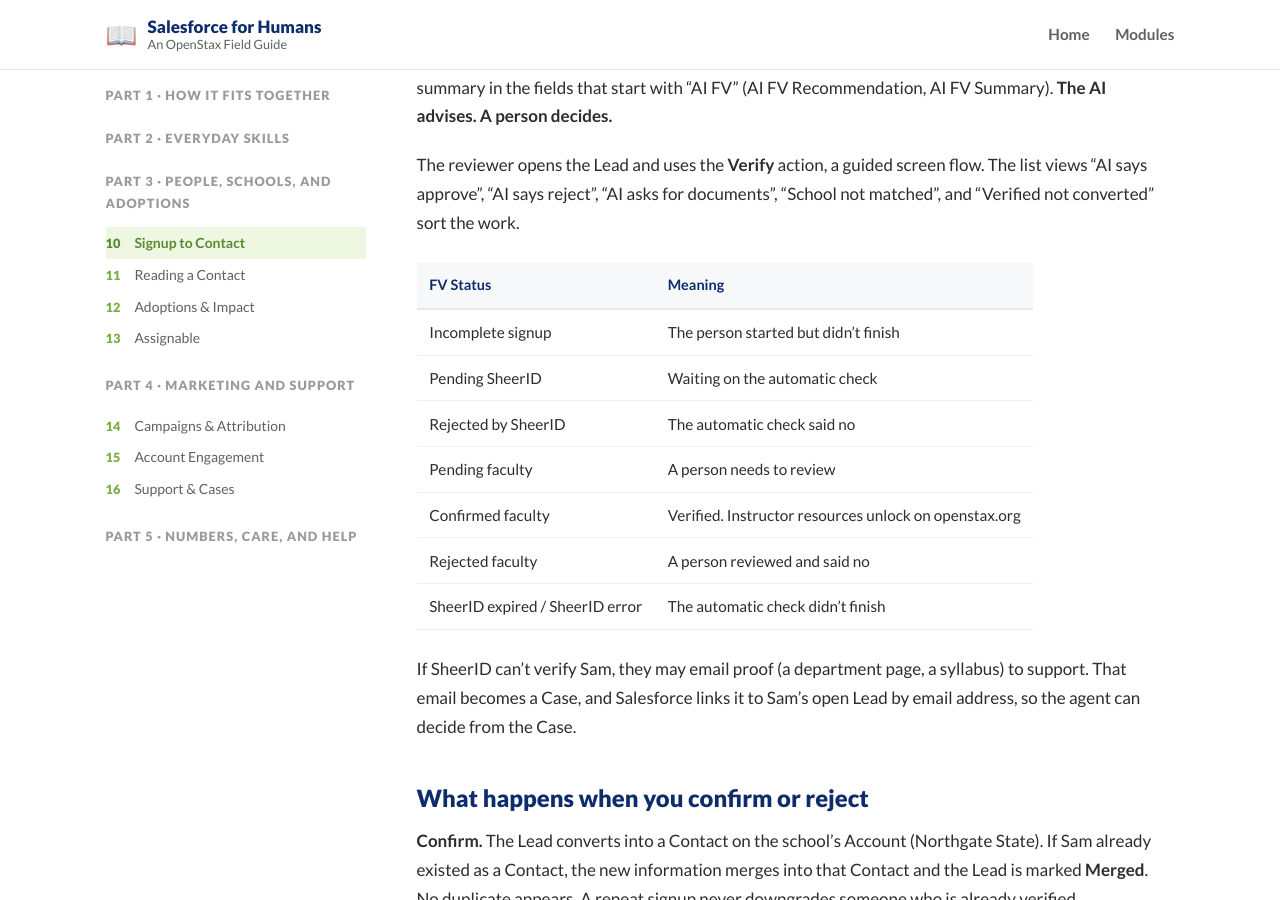
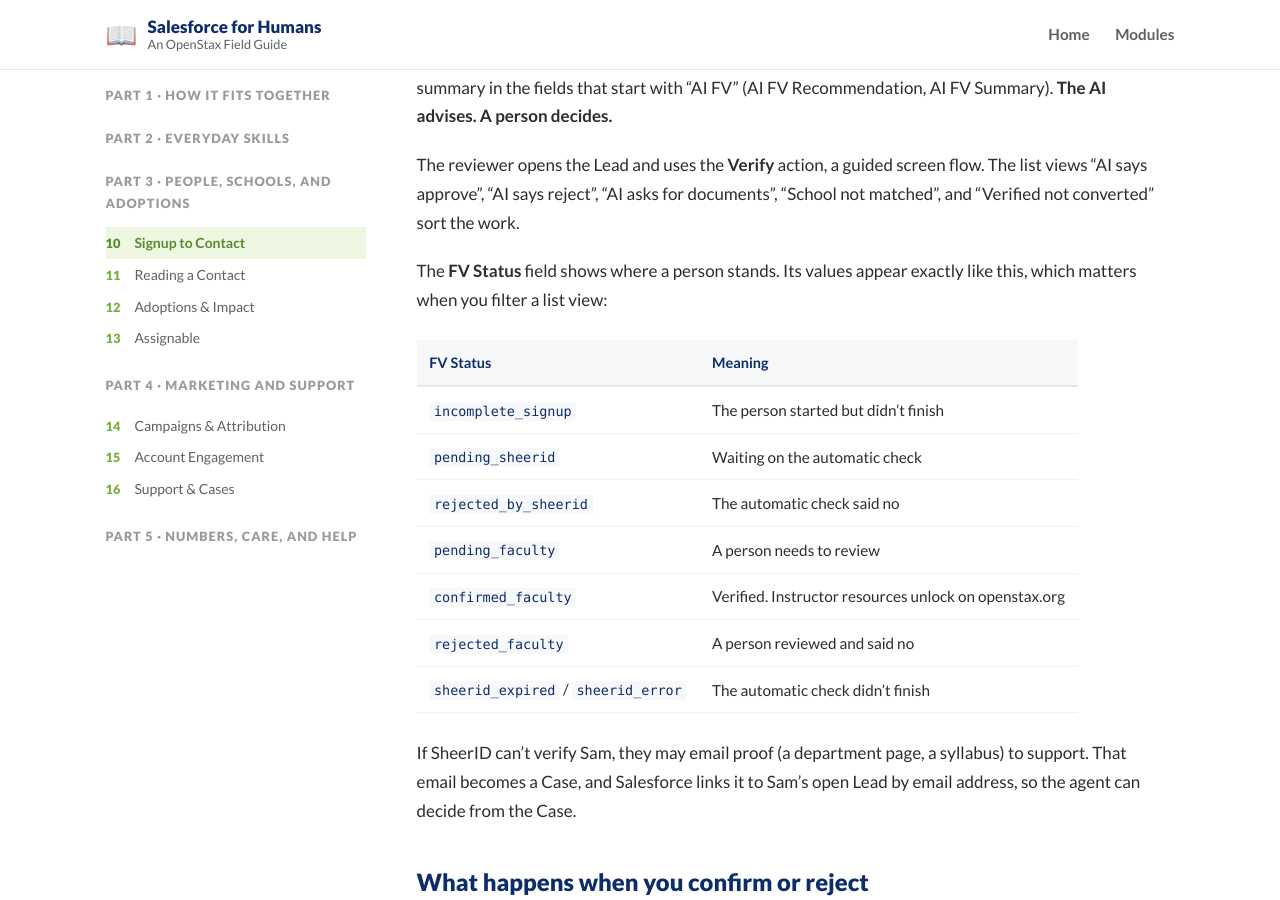
Before and after one commit to openstax/salesforce-for-humans, a Jekyll site: the page built from _modules/10-from-signup-to-contact.md, in a window 1280 px wide and 900 px high, scrolled down 2051 px. Built offline with Jekyll 4.4.1, drawn with Linux system fonts in a browser that asks for light colours.

Commit message:
Part 3 review: exact FV Status and Assignable status values

```diff
--- a/_modules/10-from-signup-to-contact.md
+++ b/_modules/10-from-signup-to-contact.md
@@ -44,15 +44,17 @@ SheerID checks most signups automatically, and most people never reach a human.
 
 The reviewer opens the Lead and uses the **Verify** action, a guided screen flow. The list views "AI says approve", "AI says reject", "AI asks for documents", "School not matched", and "Verified not converted" sort the work.
 
+The **FV Status** field shows where a person stands. Its values appear exactly like this, which matters when you filter a list view:
+
 | FV Status | Meaning |
 |---|---|
-| Incomplete signup | The person started but didn't finish |
-| Pending SheerID | Waiting on the automatic check |
-| Rejected by SheerID | The automatic check said no |
-| Pending faculty | A person needs to review |
-| Confirmed faculty | Verified. Instructor resources unlock on openstax.org |
-| Rejected faculty | A person reviewed and said no |
-| SheerID expired / SheerID error | The automatic check didn't finish |
+| `incomplete_signup` | The person started but didn't finish |
+| `pending_sheerid` | Waiting on the automatic check |
+| `rejected_by_sheerid` | The automatic check said no |
+| `pending_faculty` | A person needs to review |
+| `confirmed_faculty` | Verified. Instructor resources unlock on openstax.org |
+| `rejected_faculty` | A person reviewed and said no |
+| `sheerid_expired` / `sheerid_error` | The automatic check didn't finish |
 
 If SheerID can't verify Sam, they may email proof (a department page, a syllabus) to support. That email becomes a Case, and Salesforce links it to Sam's open Lead by email address, so the agent can decide from the Case.
 
```
Also changed, not shown: _modules/11-reading-a-contact.md (+1 -1 lines), _modules/13-assignable-in-salesforce.md (+4 -4 lines).
